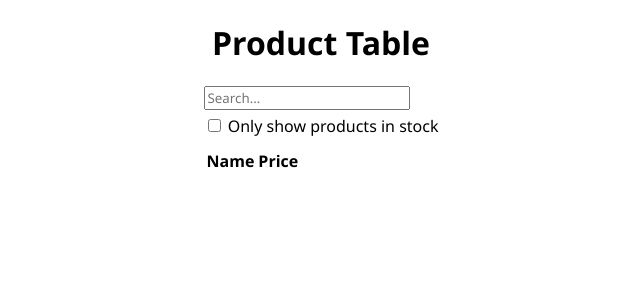
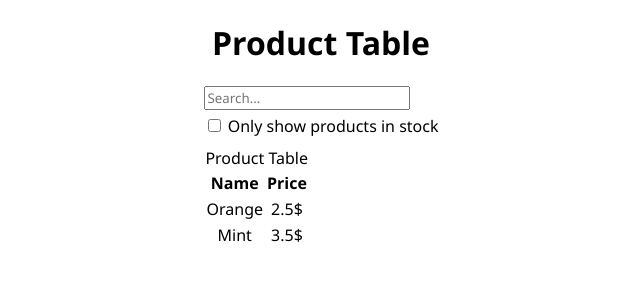
Before and after one commit to shtanriverdi/react-learning-notes, a React (Vite) app: page / in a window 1280 px wide. Shown: the top 300 px of the page, without its empty margins (319-959 px from the left). Built offline with nearby package versions, Linux system fonts and the light colour scheme.

Commit message:
Add thead & tbody

```diff
--- a/src/App.jsx
+++ b/src/App.jsx
@@ -1,11 +1,12 @@
 // import PassingStateDown from "./QuickStart/PassingStateDown";
 import FilterableProductTable from "./ThinkingInReact/FilterableProductTable";
 // import Game from "./TicTacToe/Game";
+import products from './ThinkingInReact/data';
 
 export default function App() {
   return (
     // <PassingStateDown />
     // <Game />
-    <FilterableProductTable />
+    <FilterableProductTable products={products} />
   );
 }
--- a/src/ThinkingInReact/FilterableProductTable.jsx
+++ b/src/ThinkingInReact/FilterableProductTable.jsx
@@ -1,14 +1,14 @@
-import SearchBar from './SearchBar';
-import ProductTable from './ProductTable';
-import './style.css';
+import SearchBar from "./SearchBar";
+import ProductTable from "./ProductTable";
+import "./style.css";
 
-function FilterableProductTable() {
+function FilterableProductTable({ products }) {
   return (
-  <div>
-    <h1>Product Table</h1>
-    <SearchBar />
-    <ProductTable />
-  </div>
+    <div>
+      <h1>Product Table</h1>
+      <SearchBar />
+      <ProductTable products={products} />
+    </div>
   );
 }
 
--- a/src/ThinkingInReact/ProductTable.jsx
+++ b/src/ThinkingInReact/ProductTable.jsx
@@ -1,10 +1,24 @@
-function ProductTable() {
+function ProductTable({ products }) {
   return (
     <>
       <table>
-        <th>Name</th>
-        <th>Price</th>
-        <td></td>
+        <caption>Product Table</caption>
+        <thead>
+          <tr>
+            <th>Name</th>
+            <th>Price</th>
+          </tr>
+        </thead>
+        <tbody>
+          <tr>
+            <td>Orange</td>
+            <td>2.5$</td>
+          </tr>
+          <tr>
+            <td>Mint</td>
+            <td>3.5$</td>
+          </tr>
+        </tbody>
       </table>
     </>
   );
--- a/src/ThinkingInReact/data.js
+++ b/src/ThinkingInReact/data.js
@@ -1,4 +1,4 @@
-const data = [
+const products = [
   { category: "Fruits", price: "$1", stocked: true, name: "Apple" },
   { category: "Fruits", price: "$1", stocked: true, name: "Dragonfruit" },
   { category: "Fruits", price: "$2", stocked: false, name: "Passionfruit" },
@@ -7,4 +7,4 @@ const data = [
   { category: "Vegetables", price: "$1", stocked: true, name: "Peas" },
 ];
 
-export { data };
+export default products;
```
